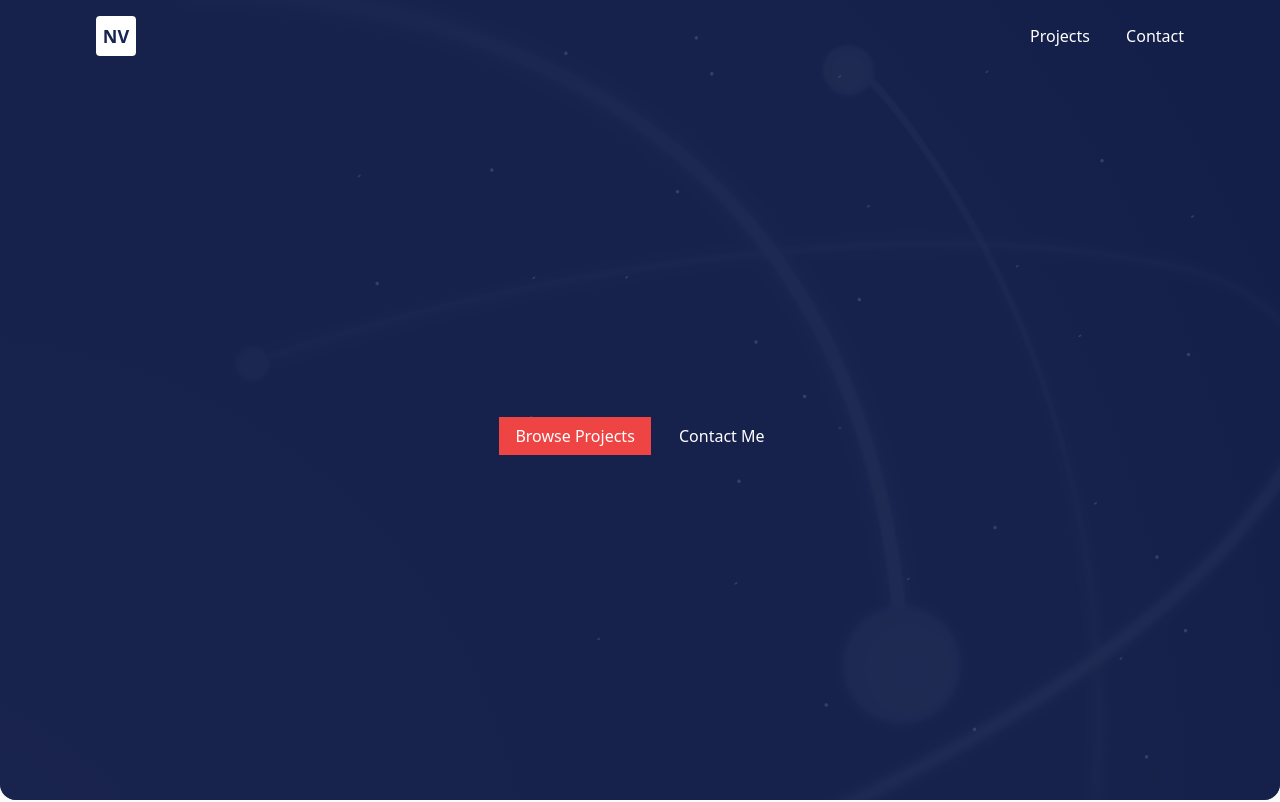
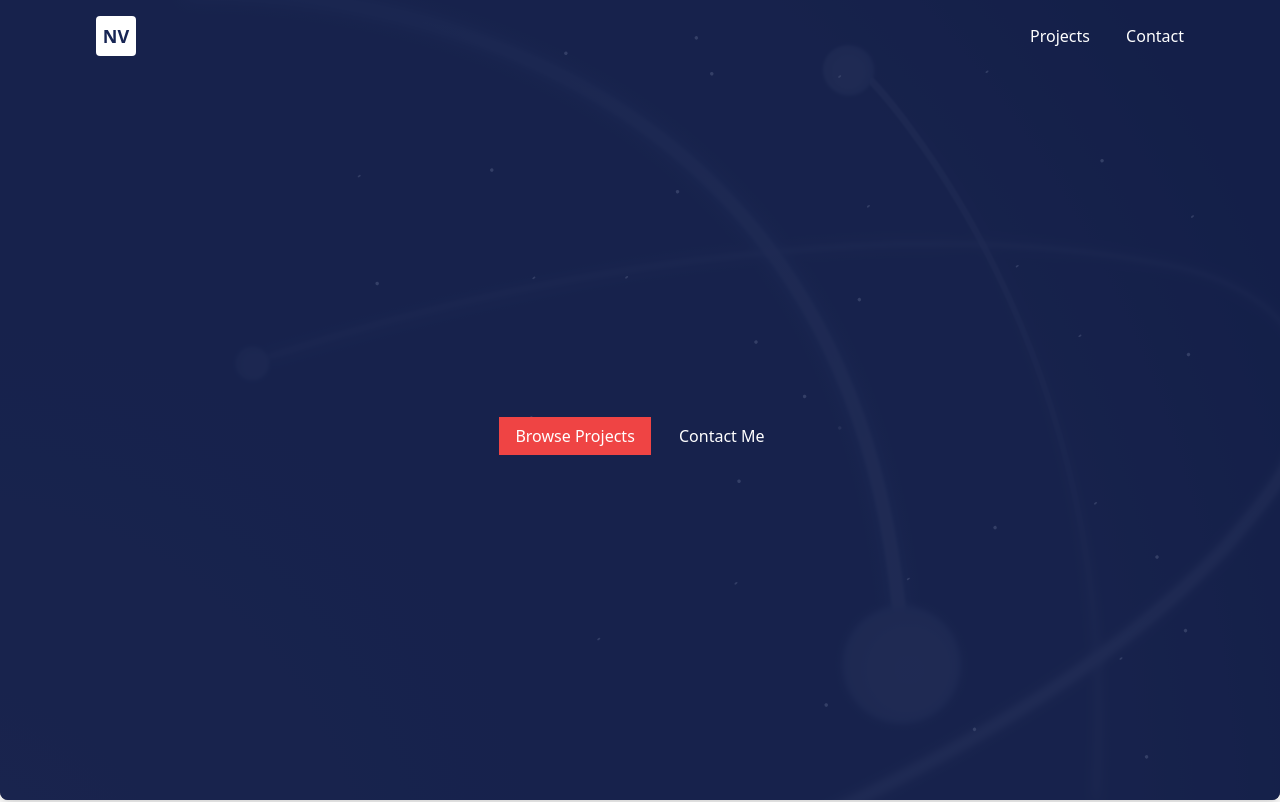
Before and after one commit to nvirkcom/nvirkcom.github.io, a plain HTML site: page index.html in a window 1280 px wide. Shown: the top 802 px of the page. Drawn offline with nearby package versions, Linux system fonts and the light colour scheme.

Commit message:
Update index.html

```diff
--- a/index.html
+++ b/index.html
@@ -8,8 +8,8 @@
     <title>Navpreet Virk</title>
   </head>
   <body class="bg-neutral-50">
-    <div class="bg-blue-950 h-screen relative rounded-b-2xl" id="page-one">
-      <div class="absolute bg-blue-950 h-full opacity-80 rounded-b-2xl w-full z-0"></div>
+    <div class="bg-blue-950 h-screen relative rounded-b-lg shadow-lg" id="page-one">
+      <div class="absolute bg-blue-950 h-full opacity-80 rounded-b-lg w-full z-0"></div>
       <div class="flex flex-col h-full max-w-6xl mx-auto">
         <div class="flex items-center justify-between px-8 py-4 z-10">
           <a class="bg-white flex font-black h-10 items-center justify-center rounded text-blue-950 text-lg w-10" href="#">NV</a>
@@ -57,7 +57,7 @@
         </div>
       </div>
     </div>
-    <footer class="bg-blue-950 rounded-t-2xl text-white" id="footer">
+    <footer class="bg-blue-950 rounded-t-lg text-white" id="footer">
       <div class="flex items-center justify-between px-4 py-2 max-w-6xl mx-auto">
         <a class="font-medium text-sm" href="#">Navpreet Virk</a>
         <div class="space-x-2 text-2xl">
```
